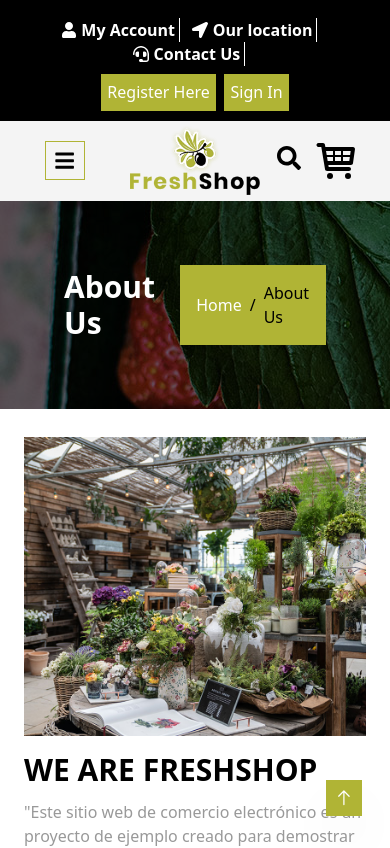
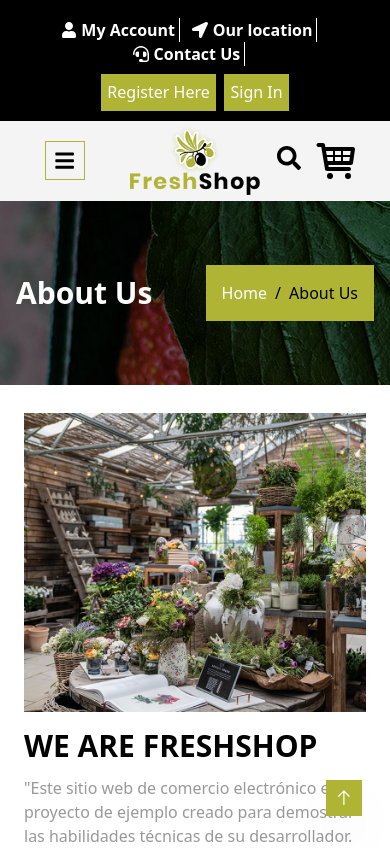
Before and after one commit to Brayan080808/FreshshopClient, a React (Vite) app: page /aboutUs in a window 390 px wide. Shown: the top 848 px of the page. Built offline with nearby package versions, Linux system fonts and the light colour scheme; no server answers.

Commit message:
responsi fix commit 5

```diff
--- a/src/components/StartAllTitleBox.jsx
+++ b/src/components/StartAllTitleBox.jsx
@@ -27,7 +27,7 @@ const StartAllTitleBox = ({page}) =>{
         <div className='  bg-fixed '
         style={{backgroundImage: `url(${AllBgTitle})`,
           }}>
-            <div className=' p-16 bg-black bg-opacity-60  '>
+            <div className='px-4 py-16 sm:px-16 bg-black bg-opacity-60  '>
 
                 <div className='flex justify-between items-center '>
                     <h2 className=' text-3xl font-bold text-white'>{page}</h2>
--- a/src/components/products/Comment.jsx
+++ b/src/components/products/Comment.jsx
@@ -83,7 +83,7 @@ const Comment = ({ post, rating, title, fromUser, id_comentario, username, image
                 <span className='text-yellow'>Reviewed on {date}</span>
             </div>
 
-            { fromUser && <div className=" flex items-center absolute right-3 sm:right-7 h-full top-0 ">
+            { fromUser && <div className=" flex items-center absolute right-1 sm:right-7 h-full top-0 ">
                 <button onClick={handleDeleteComment} className=" text-3xl  text-yellow ">
                     <MdDelete/>
                 </button>
--- a/src/components/products/ProductReviews.jsx
+++ b/src/components/products/ProductReviews.jsx
@@ -25,7 +25,7 @@ export const ProductReviews = () => {
 
 
     return(
-        <section className=' mx-auto mb-14 p-5 sm:p-14'>
+        <section className=' mx-auto mb-14 p-2 sm:p-14'>
 
 
     <hr className="my-8 border-t border-gray-300" />
```
